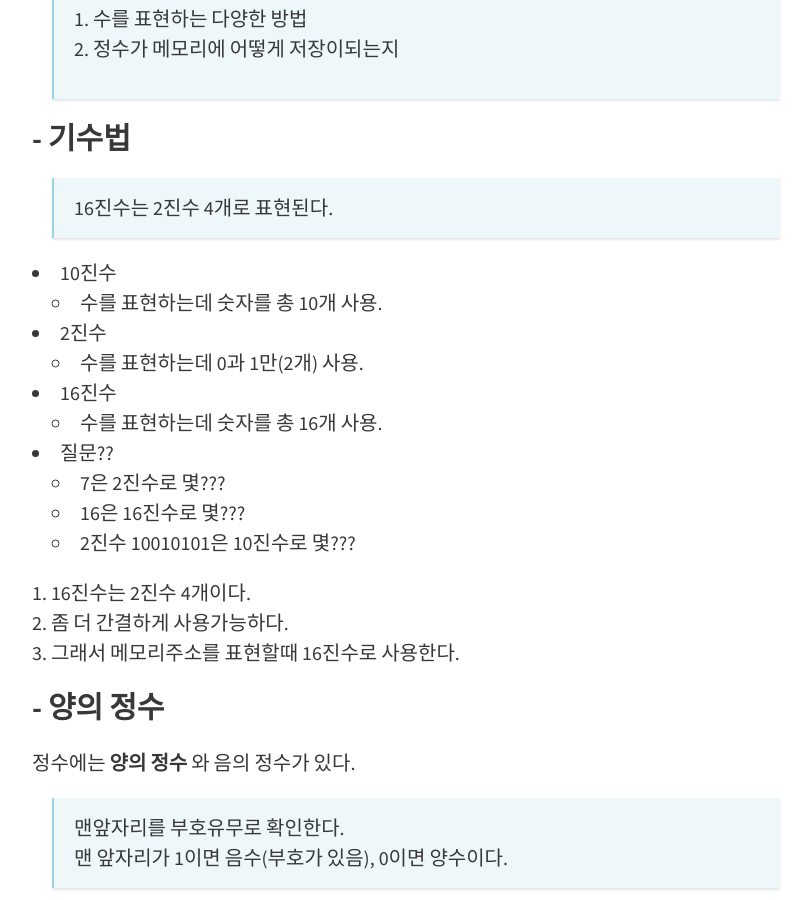
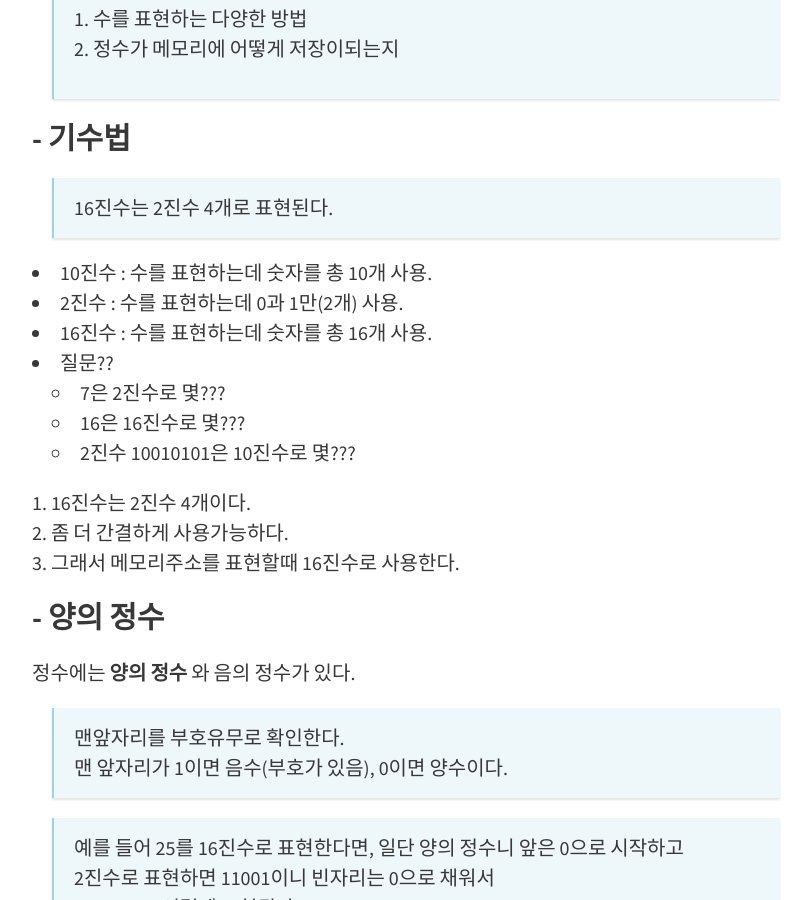
Before and after one commit to standbyme227/closed, a Jekyll site: the page built from _posts/2019-02-04-3.number.md, in a window 1280 px wide and 900 px high, scrolled down 594 px. Shown: the whole window, without its empty margins (224-1035 px from the left). Built offline with Jekyll 4.4.1, drawn with Linux system fonts in a browser that asks for light colours; some of the changed text lies outside the part shown.

Commit message:
Blog 20190212 c1
TIL

```diff
--- a/_posts/2019-02-04-number.md
+++ b/_posts/2019-02-04-3.number.md
@@ -18,14 +18,11 @@ tags: [python, computer science, 컴퓨터 사이언스, number, 정수 ]
 
 > 16진수는 2진수 4개로 표현된다.
 
-- 10진수
-    -  수를 표현하는데 숫자를 총 10개 사용.
+- 10진수 : 수를 표현하는데 숫자를 총 10개 사용.
 
-- 2진수
-    -  수를 표현하는데 0과 1만(2개) 사용.
+- 2진수 : 수를 표현하는데 0과 1만(2개) 사용.
 
-- 16진수
-    -  수를 표현하는데 숫자를 총 16개 사용.
+- 16진수 : 수를 표현하는데 숫자를 총 16개 사용.
 
 
 - 질문??
```
Also changed, not shown: _posts/2019-02-11-TIL.md (added, +107 -0 lines), _posts/2019-02-04-1.first-post.md (renamed from _posts/2019-02-04-first-post.md), _posts/2019-02-04-2.variable.md (renamed from _posts/2019-02-04-variable.md).
